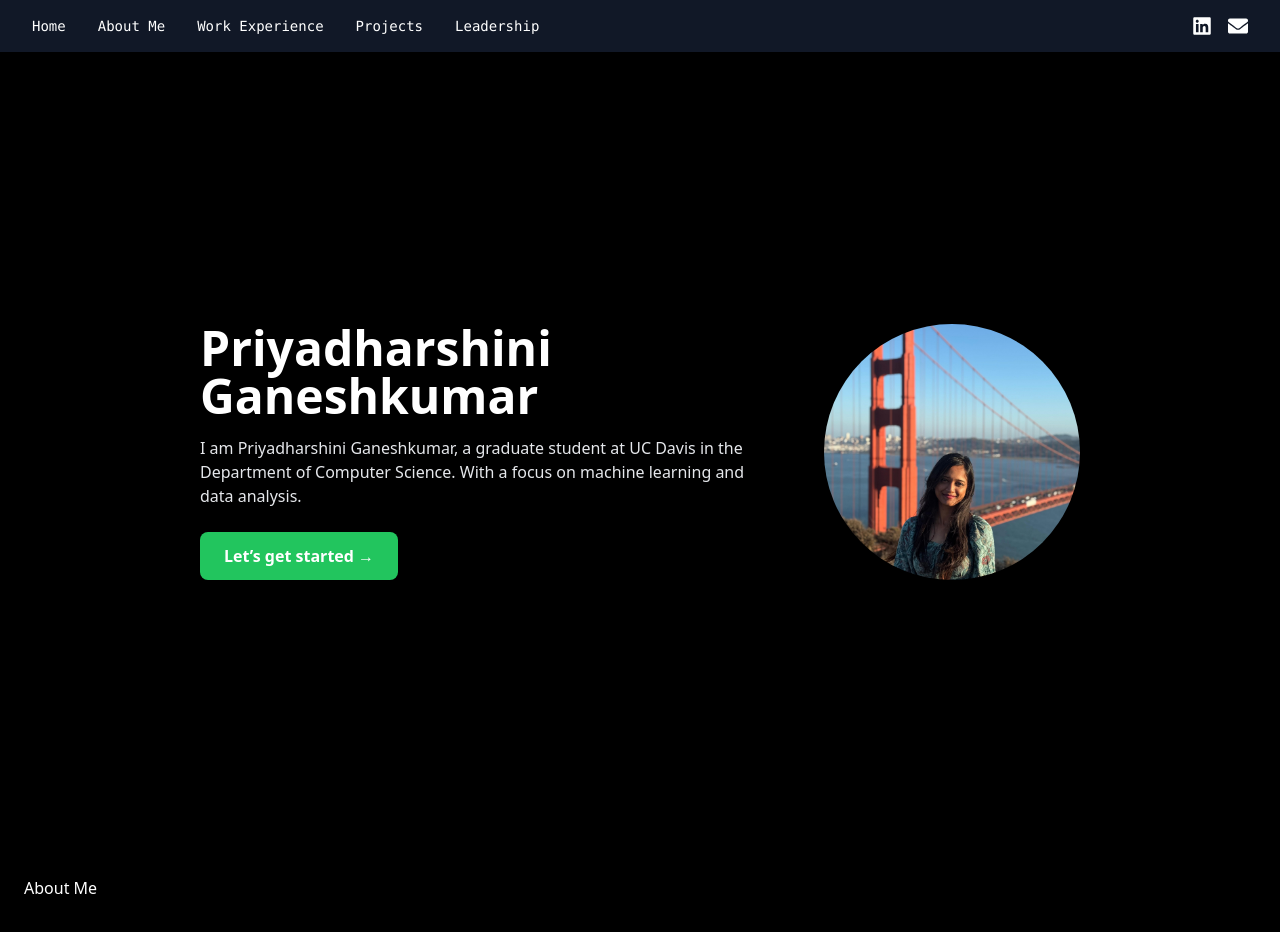
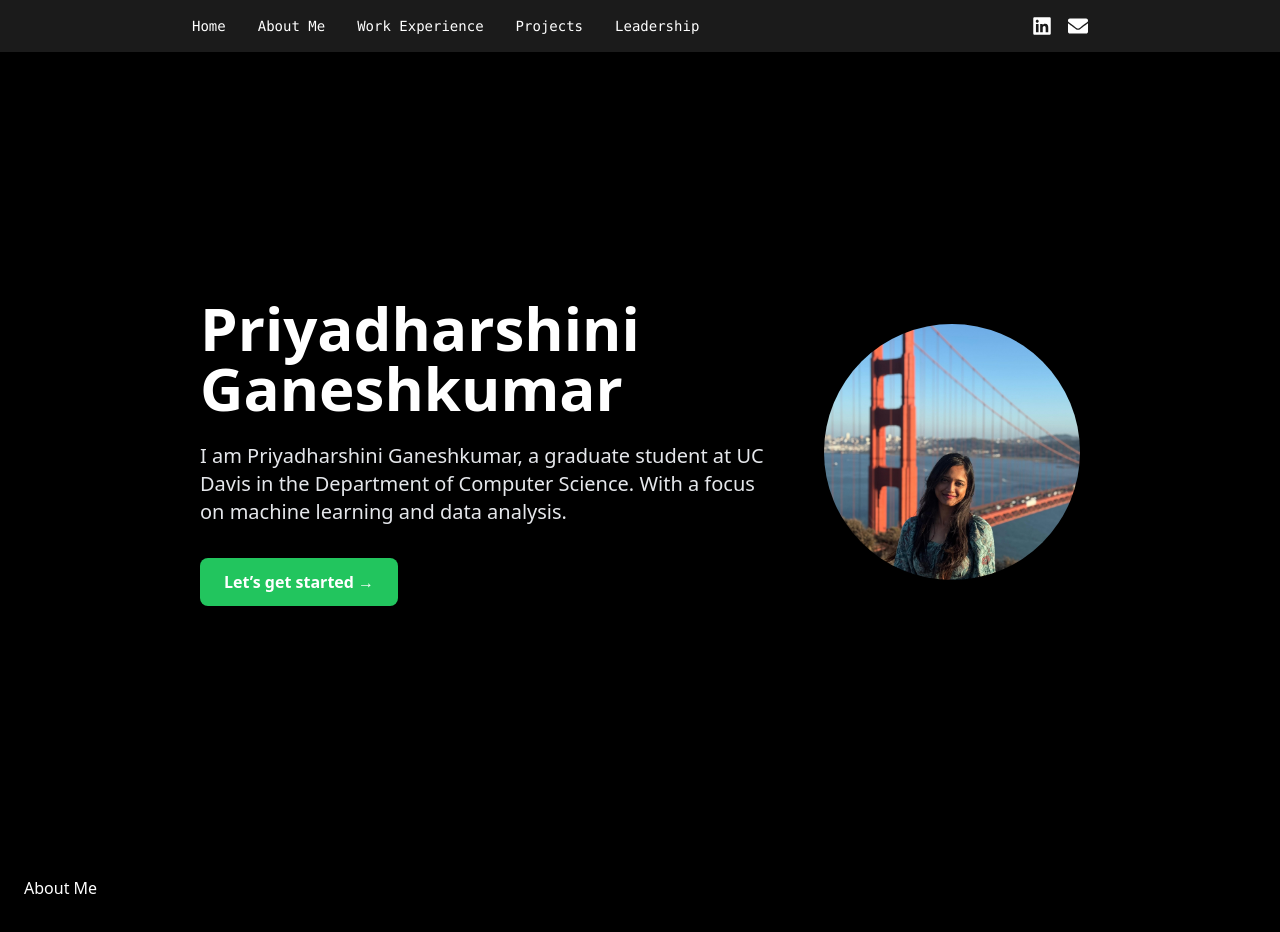
Before and after one commit to priyadharshini18-hub/priyadharshini.github.io, a React (Create React App) app: page / in a window 1280 px wide. Shown: the top 932 px of the page. Built offline with nearby package versions, Linux system fonts and the light colour scheme.

Commit message:
Added navbar changes

```diff
--- a/package.json
+++ b/package.json
@@ -2,11 +2,13 @@
   "name": "priyadharshini.github.io",
   "version": "0.1.0",
   "private": true,
+  "homepage": "https://priyadharshini18-hub.github.io/priyadharshini.github.io",
   "dependencies": {
     "@testing-library/dom": "^10.4.0",
     "@testing-library/jest-dom": "^6.6.3",
     "@testing-library/react": "^16.3.0",
     "@testing-library/user-event": "^13.5.0",
+    "gh-pages": "^6.3.0",
     "react": "^19.1.0",
     "react-dom": "^19.1.0",
     "react-icons": "^5.5.0",
@@ -17,7 +19,9 @@
     "start": "react-scripts start",
     "build": "react-scripts build",
     "test": "react-scripts test",
-    "eject": "react-scripts eject"
+    "eject": "react-scripts eject",
+    "predeploy": "npm run build",
+    "deploy": "gh-pages -d build"
   },
   "eslintConfig": {
     "extends": [
--- a/src/components/Home.jsx
+++ b/src/components/Home.jsx
@@ -8,14 +8,14 @@ const Home = () => {
       className="relative min-h-screen flex flex-col md:flex-row items-center justify-center px-8 py-16 gap-12 text-center md:text-left overflow-hidden"
     >
       {/* 🔮 Animated Gradient Background */}
-      <div className="absolute inset-0 bg-gradient-to-r from-green-400 via-blue-500 to-purple-600 animate-gradient blur-2xl opacity-30 -z-10" />
+      <div className="absolute inset-0 bg-gradient-to-r from-green-400 via-blue-500 to-purple-600 animate-gradient-x blur-2xl opacity-60 -z-10" />
 
       {/* Left Text */}
       <div className="max-w-xl">
-        <h1 className="text-4xl md:text-5xl font-bold mb-4">
+      <h1 className="text-5xl md:text-6xl font-bold mb-6 leading-tight">
           Priyadharshini Ganeshkumar
         </h1>
-        <p className="text-gray-200 mb-6">
+        <p className="text-lg md:text-xl text-gray-200 mb-8 leading-relaxed">
           I am Priyadharshini Ganeshkumar, a graduate student at UC Davis in the Department of Computer Science. With a focus on machine learning and data analysis.
         </p>
         <a
--- a/src/components/Navbar.jsx
+++ b/src/components/Navbar.jsx
@@ -3,7 +3,9 @@ import { FaLinkedin, FaEnvelope } from 'react-icons/fa';
 
 const Navbar = () => {
   return (
-    <nav className="flex justify-between items-center px-8 py-4 bg-gray-900 text-white sticky top-0 z-50">
+    <div className="w-full flex justify-center sticky top-0 z-50 bg-[#1B1B1B] py-4 shadow-sm">
+      <nav className="w-[70%] flex justify-between items-center text-white">
+        {/* Menu - left side */}
         <ul className="flex gap-8 text-sm font-mono">
           <li><a href="#home" className="hover:text-green-400">Home</a></li>
           <li><a href="#about" className="hover:text-green-400">About Me</a></li>
@@ -11,6 +13,8 @@ const Navbar = () => {
           <li><a href="#projects" className="hover:text-green-400">Projects</a></li>
           <li><a href="#leadership" className="hover:text-green-400">Leadership</a></li>
         </ul>
+
+        {/* Icons - right side */}
         <div className="flex gap-4 text-xl">
           <a
             href="https://www.linkedin.com/in/priyadharshini-ganeshkumar/"
@@ -21,13 +25,14 @@ const Navbar = () => {
             <FaLinkedin />
           </a>
           <a
-          href="priyadharshini6508@gmail.com"
+            href="mailto:priyadharshini6508@gmail.com"
             className="hover:text-green-400"
           >
             <FaEnvelope />
           </a>
         </div>
       </nav>
+    </div>
   );
 };
 
--- a/tailwind.config.js
+++ b/tailwind.config.js
@@ -1,9 +1,27 @@
+/** @type {import('tailwindcss').Config} */
 module.exports = {
   content: [
     "./src/**/*.{js,jsx,ts,tsx}",
   ],
   theme: {
-    extend: {},
+    extend: {
+      keyframes: {
+        'gradient-x': {
+          '0%, 100%': {
+            'background-position': '0% 50%',
+          },
+          '50%': {
+            'background-position': '100% 50%',
+          },
+        },
+      },
+      animation: {
+        'gradient-x': 'gradient-x 10s ease infinite',
+      },
+      backgroundSize: {
+        '400': '400% 400%',
+      },
+    },
   },
   plugins: [],
-}
+};
```
Also changed, not shown: 1 other file (tests, documents, lock files or other folders). Lines whose indentation alone changed are shown as unchanged.
